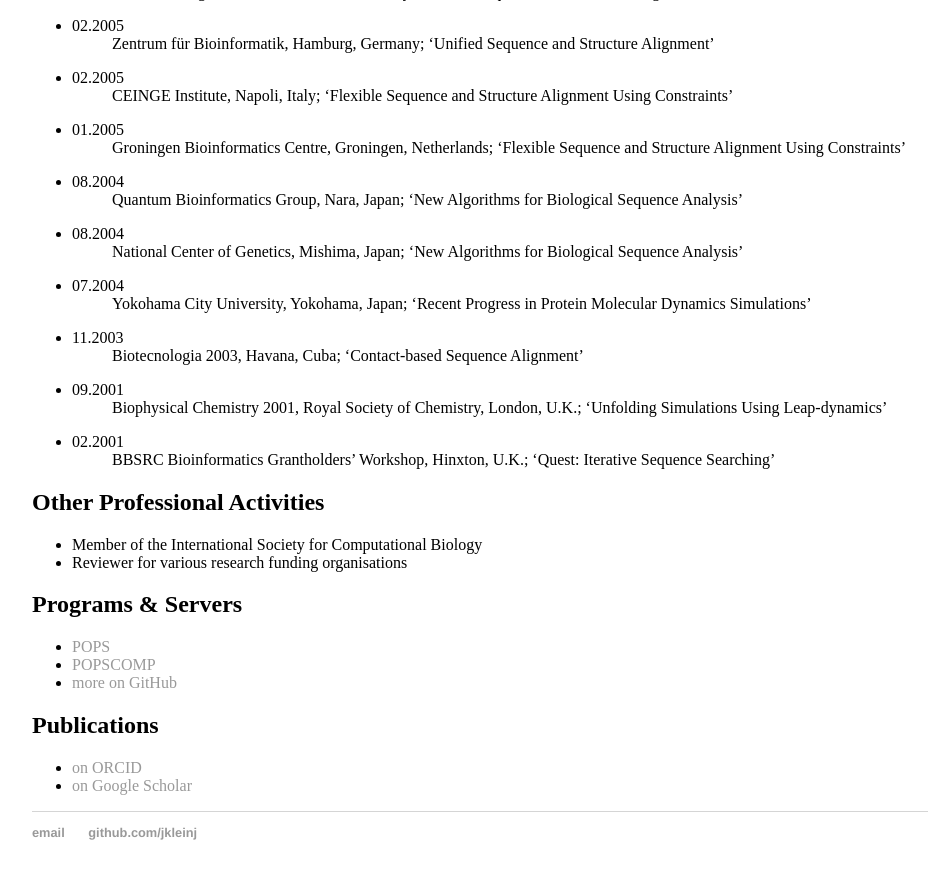
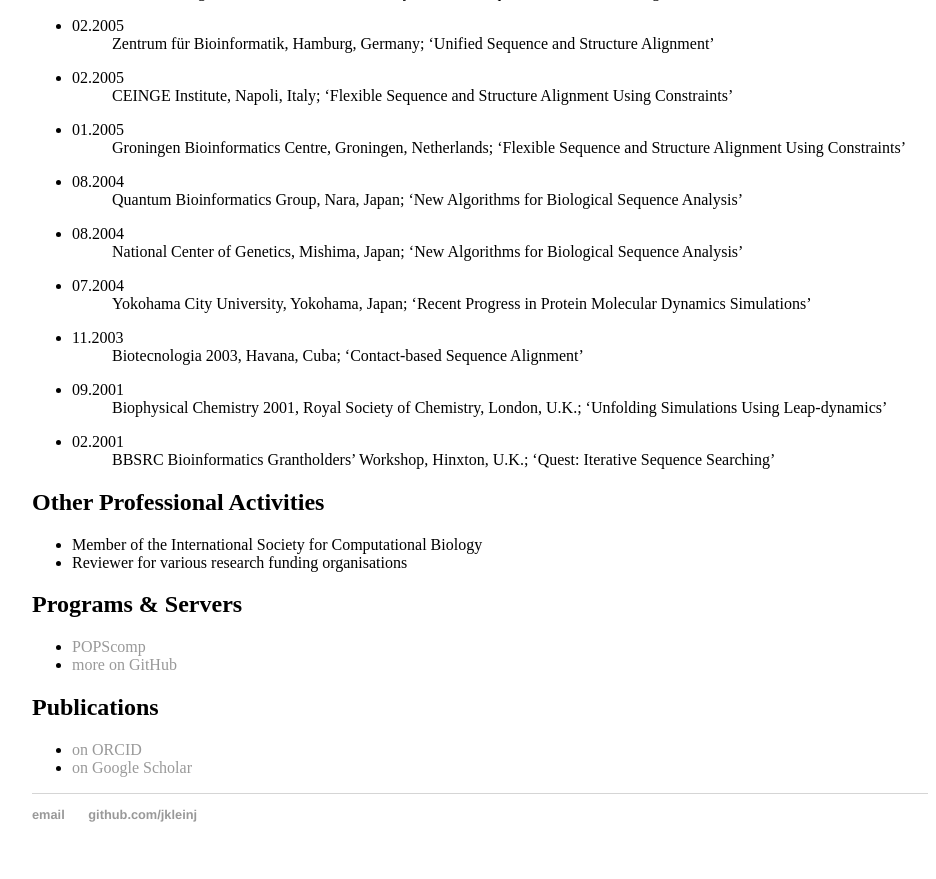
Before and after one commit to jkleinj/jkleinj.github.io, a Jekyll site: the page built from cv/cv.md, in a window 1280 px wide and 900 px high, scrolled down 2029 px. Shown: the top 879 px of the window, without its empty margins (160-1096 px from the left). Built offline with Jekyll 4.4.1, drawn with Linux system fonts in a browser that asks for light colours; our own code applies the rules of GitHub Pages for plain Markdown files.

Commit message:
Update cv.md

```diff
--- a/cv/cv.md
+++ b/cv/cv.md
@@ -93,9 +93,8 @@ jens@jkleinj.eu
 * Reviewer for various research funding organisations
 
 ## Programs & Servers
-* [POPS](https://mathbio.crick.ac.uk/wiki/POPS)
-* [POPSCOMP](https://mathbio.crick.ac.uk/wiki/POPSCOMP)
-* [more on GitHub](https://jkleinj.github.io/)
+* [POPScomp](popscomp.org:3838)
+* [more on GitHub](https://github.com/jkleinj)
 
 ## Publications
 * [on ORCID](https://orcid.org/0000-0002-7875-5724)
```
